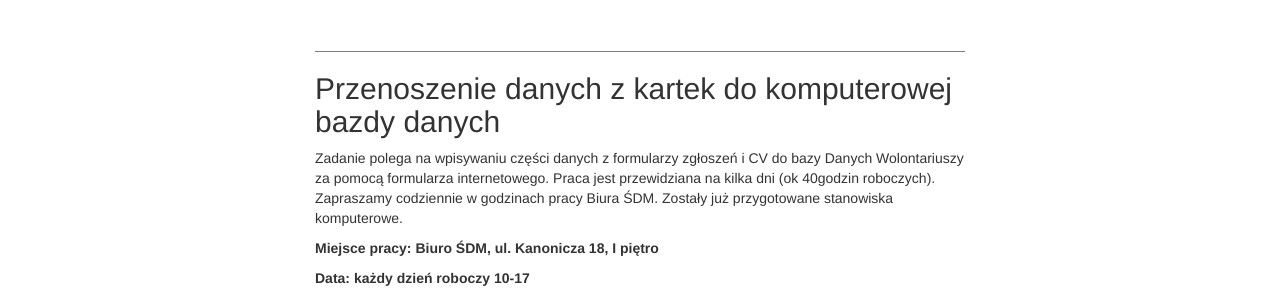
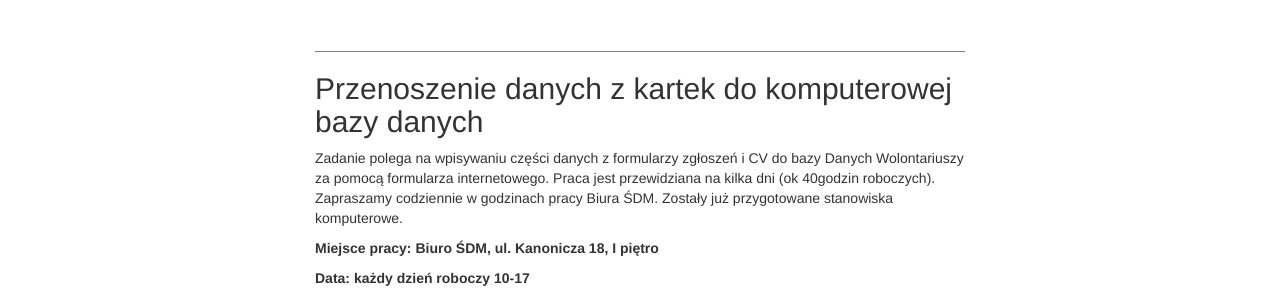
Before and after one commit to Krakow2016/tablica, a Jekyll site: the page built from _posts/2014-12-12-czw-17gru-wprowadzanie-danych-do-bazy-danych.md, in a window 1280 px wide. Shown: the part 301-601 px from the top of the page. Built offline with Jekyll 4.4.1, drawn with Linux system fonts in a browser that asks for light colours.

Commit message:
Updated 2014-12-12-czw-17gru-wprowadzanie-danych-do-bazy-danych.md

```diff
--- a/_posts/2014-12-12-czw-17gru-wprowadzanie-danych-do-bazy-danych.md
+++ b/_posts/2014-12-12-czw-17gru-wprowadzanie-danych-do-bazy-danych.md
@@ -9,7 +9,7 @@ categories:
   - wolontariat
 ---
 
-## Przenoszenie danych z kartek do komputerowej bazdy danych
+## Przenoszenie danych z kartek do komputerowej bazy danych
 
 Zadanie polega na wpisywaniu części danych z formularzy zgłoszeń i CV do bazy Danych Wolontariuszy za pomocą formularza internetowego.
 Praca jest przewidziana na kilka dni (ok 40godzin roboczych).
```
